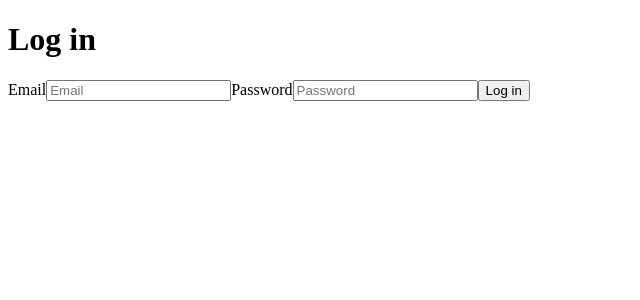
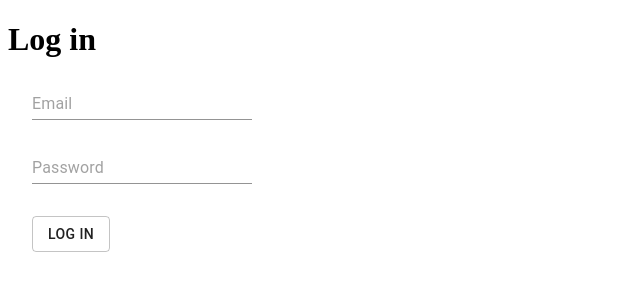
Before and after one commit to h-ueno2/react-firebase-storage, a React (Create React App) app: page /login in a window 1280 px wide. Shown: the top 300 px of the page, without its empty margins (0-640 px from the left). Built offline with nearby package versions, Linux system fonts and the light colour scheme; no server answers.

Commit message:
update: Login.tsxにMaterialを適用してみる

```diff
--- a/src/auth/Login.tsx
+++ b/src/auth/Login.tsx
@@ -1,5 +1,6 @@
 import React, { useContext, useState } from "react";
 import { withRouter } from "react-router";
+import { Box, Button, TextField } from "@material-ui/core";
 import { AuthContext } from "./AuthProvider";
 import * as H from "history";
 
@@ -26,30 +27,32 @@ const Login = (props: loginProps) => {
   };
 
   return (
-    <div>
+    <Box>
       <h1>Log in</h1>
       <form onSubmit={handleSubmit}>
-        <label>
-          Email
-          <input
+        <Box m={2} p={1}>
+          <TextField
             name="email"
             type="text"
             placeholder="Email"
             onChange={handleEmailChange}
           />
-        </label>
-        <label>
-          Password
-          <input
+        </Box>
+        <Box m={2} p={1}>
+          <TextField
             name="password"
             type="password"
             placeholder="Password"
             onChange={handlePasswordChange}
           />
-        </label>
-        <button type="submit">Log in</button>
+        </Box>
+        <Box m={2} p={1}>
+          <Button variant="outlined" type="submit">
+            Log in
+          </Button>
+        </Box>
       </form>
-    </div>
+    </Box>
   );
 };
 
```
